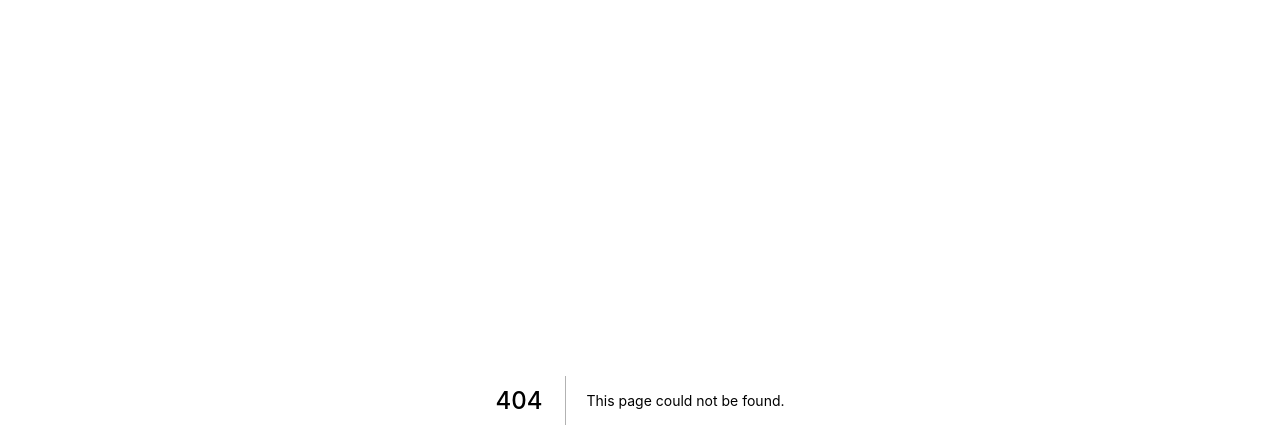
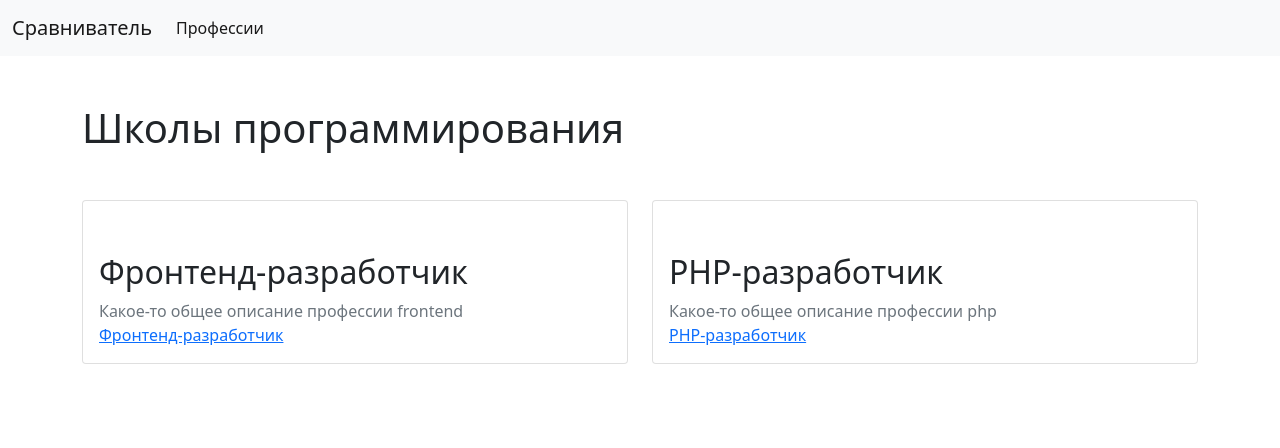
Before and after one commit to Hexlet/hexlet-comparator, a Next.js app: page /professions in a window 1280 px wide. Before the commit this address had no page. Shown: the top 448 px of the page. Built offline with nearby package versions, Linux system fonts and the light colour scheme.

Commit message:
fix tests
Signed-off-by: Kirill Mokevnin <mokevnin@gmail.com>

```diff
--- a/components/layouts/BaseLayout.jsx
+++ b/components/layouts/BaseLayout.jsx
@@ -21,8 +21,8 @@ const Navbar = () => {
         <div className="collapse navbar-collapse" id="navbarSupportedContent">
           <ul className="navbar-nav me-auto mb-2 mb-lg-0">
             <li className="nav-item">
-              <Link href={routes.schoolsPath()}>
-                <a className="nav-link active" aria-current="page">Школы</a>
+              <Link href={routes.professionsPath()}>
+                <a className="nav-link active" aria-current="page">Профессии</a>
               </Link>
             </li>
           </ul>
--- a/lib/api.js
+++ b/lib/api.js
@@ -19,7 +19,8 @@ export const getSchools = async () => {
     return yaml.load(data);
   });
 
-  return Promise.all(schoolPromises);
+  const schools = await Promise.all(schoolPromises);
+  return schools.sort();
 };
 
 export const getSchool = async (id) => {
--- a/lib/routes.js
+++ b/lib/routes.js
@@ -1,4 +1,5 @@
 const routes = {
+  professionsPath: () => '/professions',
   schoolsPath: () => '/schools',
   professionPath: (id) => `/professions/${id}`,
   schoolPath: (id) => `/schools/${id}`,
--- /dev/null
+++ b/pages/professions/index.jsx
@@ -0,0 +1,52 @@
+import cn from 'classnames';
+import Link from 'next/link';
+import { getProfessions } from 'lib/api.js';
+import BaseLayout from 'components/layouts/BaseLayout.jsx';
+import routes from 'lib/routes.js';
+
+const ProfessionItem = (props) => {
+  const { profession } = props;
+
+  const iconClassLine = cn(
+    'colored fs-2',
+    `devicon-${profession.programmingLanguage}-plain`,
+  );
+
+  return (
+    <div className="col mb-3">
+      <div className="card">
+        <div className="card-body">
+          <i className={iconClassLine} />
+          <h2>{ profession.name }</h2>
+          <div className="text-muted">{ profession.description }</div>
+          <Link href={routes.professionPath(profession.id)}>{profession.name}</Link>
+        </div>
+      </div>
+    </div>
+  );
+};
+
+const ProfessionsHome = (props) => {
+  const { professions } = props;
+  return (
+    <BaseLayout>
+      <h1 className="mb-5">Школы программирования</h1>
+      <div className="row row-cols-2">
+        {professions.map((s) => <ProfessionItem profession={s} key={s.id} />)}
+      </div>
+    </BaseLayout>
+  );
+};
+
+export const getStaticProps = async () => {
+  const professions = await getProfessions();
+
+  const result = {
+    props: {
+      professions,
+    },
+  };
+  return result;
+};
+
+export default ProfessionsHome;
```
Also changed, not shown: pages/index.jsx (+8 -15 lines), 1 other file (tests, documents, lock files or other folders).
